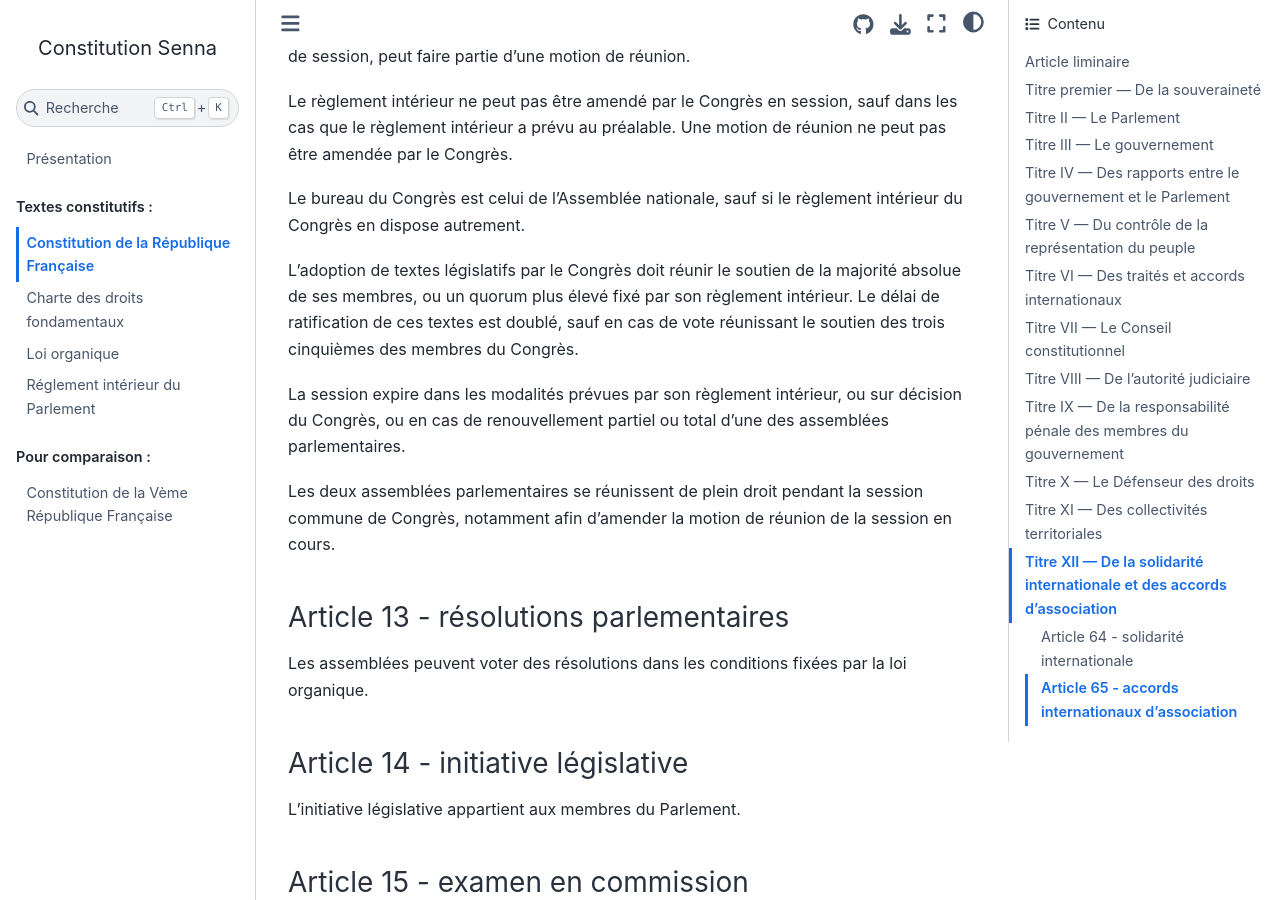
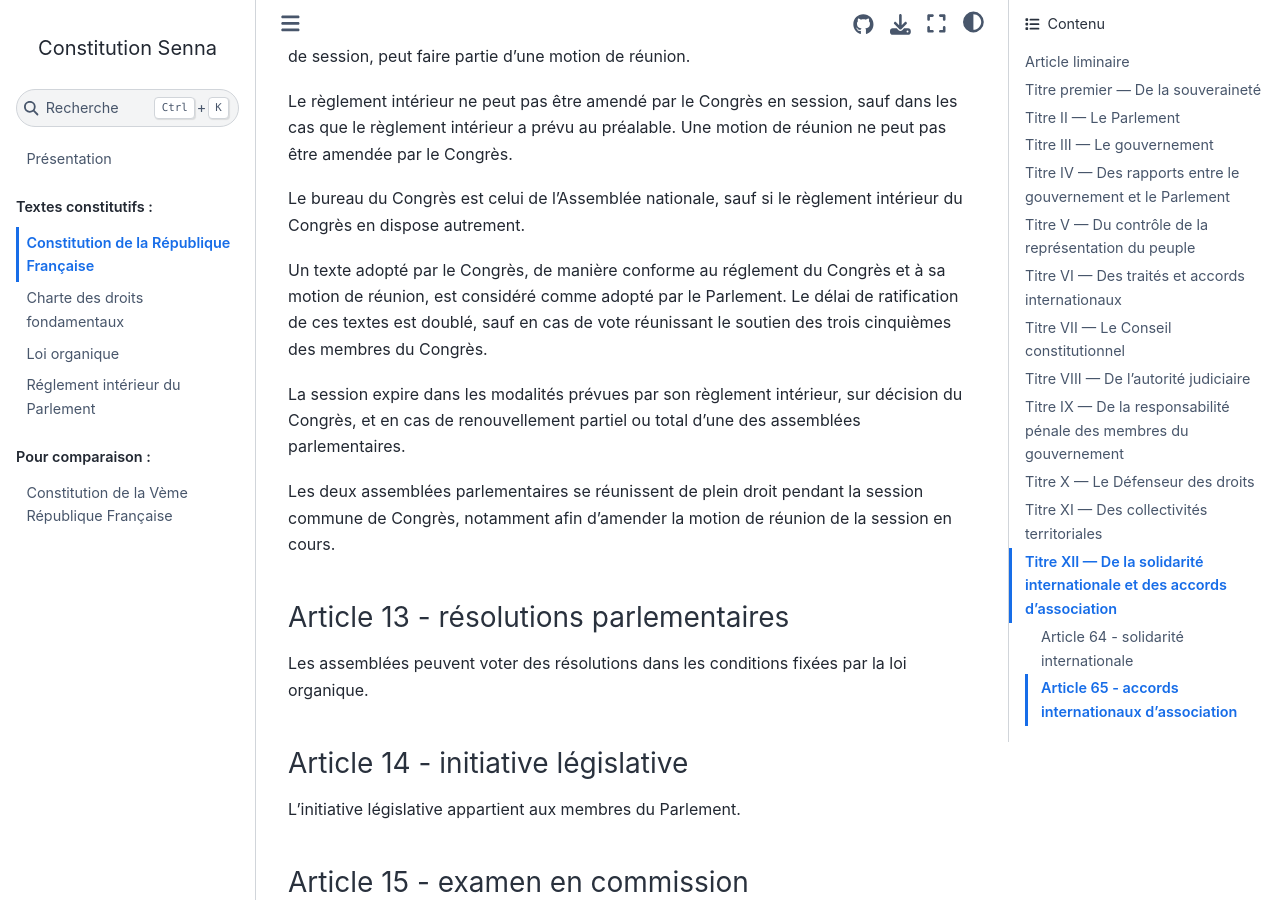
Before and after one commit to Gouvernathor/senna, a Sphinx documentation site: the page built from source/constitution.rst, in a window 1280 px wide and 900 px high, scrolled down 3761 px. Built offline with Sphinx 7.4.7 and the Sphinx Book theme 1.1.4, drawn with Linux system fonts in a browser that asks for light colours.

Commit message:
Pas de majorité absolue requise au Congrès
ça peut très bien être mis dans une motion de réunion ou dans le règlement

```diff
--- a/source/constitution.rst
+++ b/source/constitution.rst
@@ -114,9 +114,9 @@
 
 Le bureau du Congrès est celui de l'Assemblée nationale, sauf si le règlement intérieur du Congrès en dispose autrement.
 
-L'adoption de textes législatifs par le Congrès doit réunir le soutien de la majorité absolue de ses membres, ou un quorum plus élevé fixé par son règlement intérieur. Le délai de ratification de ces textes est doublé, sauf en cas de vote réunissant le soutien des trois cinquièmes des membres du Congrès.
+Un texte adopté par le Congrès, de manière conforme au réglement du Congrès et à sa motion de réunion, est considéré comme adopté par le Parlement. Le délai de ratification de ces textes est doublé, sauf en cas de vote réunissant le soutien des trois cinquièmes des membres du Congrès.
 
-La session expire dans les modalités prévues par son règlement intérieur, ou sur décision du Congrès, ou en cas de renouvellement partiel ou total d'une des assemblées parlementaires.
+La session expire dans les modalités prévues par son règlement intérieur, sur décision du Congrès, et en cas de renouvellement partiel ou total d'une des assemblées parlementaires.
 
 Les deux assemblées parlementaires se réunissent de plein droit pendant la session commune de Congrès, notamment afin d'amender la motion de réunion de la session en cours.
 
```
